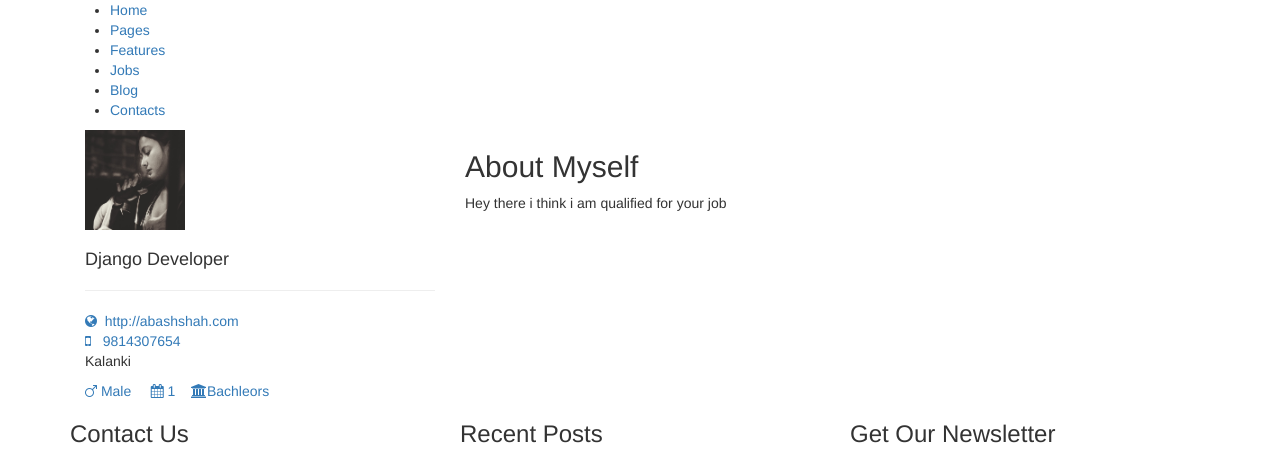
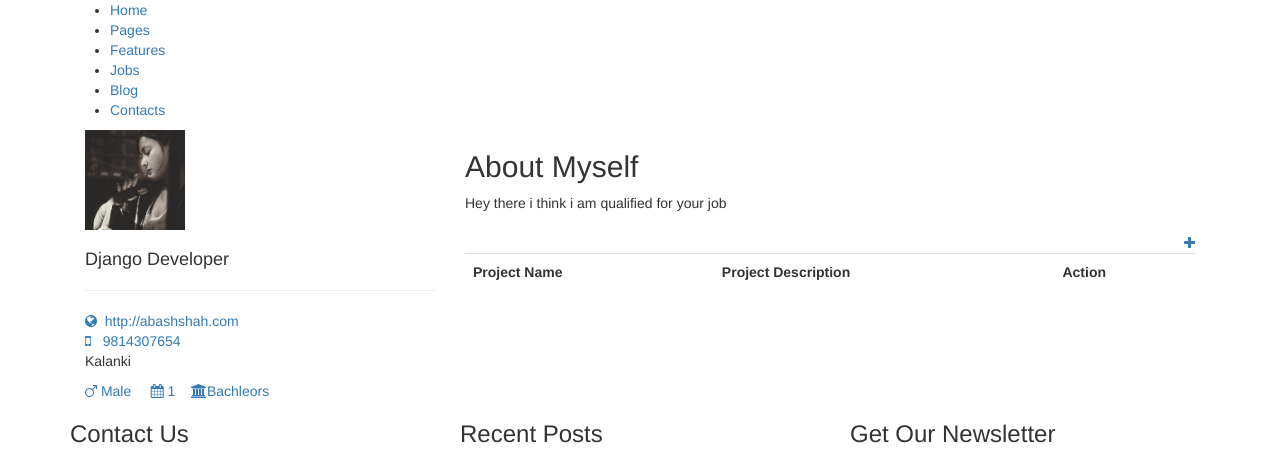
Before and after one commit to a4abash/jobportal, a Django app: page /dashboard/ in a window 1280 px wide. Shown: the part 649-1105 px from the top of the page. Run offline with Django 3.2, Linux system fonts and the light colour scheme; a user stored in the database is signed in; data comes from the database, SQL or seed files in the repository; both versions use the stored data as it was after the commit; lists and menus that the app fills with data are empty; some libraries are stand-ins or nearby versions.

Commit message:
modification on user dashboard

```diff
--- a/easyjob/views.py
+++ b/easyjob/views.py
@@ -7,6 +7,8 @@ from jobseeker.models import JobSeeker
 from company.models import Company
 from .forms import SignUpForm
 from django.contrib.auth.models import User
+from jobseeker.models import JobSeeker,Project
+from jobseeker.forms import JobSeekerProjectForm
 def index(request):
     return render(request,'index.html')
 
@@ -49,13 +51,27 @@ def signin(request):
 
 @login_required(login_url='signin')
 def dashboard(request):
-    a = User.objects.get(id=request.user.id)
-    b = JobSeeker.objects.get(user_id=request.user.id)
-    context = {
-        'user' : a,
-        'jobseeker' : b
-    }
-    return render(request, 'dashboard.html',context)
+    if request.method=='GET':
+        a = User.objects.get(id=request.user.id)
+        b = JobSeeker.objects.get(user_id=request.user.id)
+        project = Project.objects.filter(jobseeker_id=b.id)[::-1]
+        context = {
+            'user' : a,
+            'jobseeker' : b,
+            'jobseeker_project_form':JobSeekerProjectForm(),
+            'project':project,
+        }
+        return render(request, 'dashboard.html',context)
+    else:
+        form = JobSeekerProjectForm(request.POST)
+        if form.is_valid():
+            data = form.save(commit=False)
+            a = JobSeeker.objects.get(user_id=request.user.id)
+            data.jobseeker_id = a.id
+            data.save()
+            return redirect('dashboard')
+        else:
+            return redirect('dashboard')
 
 def signout(request):
     logout(request)
--- a/jobseeker/forms.py
+++ b/jobseeker/forms.py
@@ -1,5 +1,5 @@
 from django import forms
-from .models import JobSeeker
+from .models import JobSeeker,Project
 
 class JobSeekerForm(forms.ModelForm):
     address = forms.CharField(widget=forms.TextInput(attrs={'class':'form-control'}))
@@ -14,3 +14,12 @@ class JobSeekerForm(forms.ModelForm):
     class Meta:
         model = JobSeeker
         exclude = ['user']
+
+class JobSeekerProjectForm(forms.ModelForm):
+    title = forms.CharField(widget=forms.TextInput(attrs={'class':'form-control'}))
+    description = forms.CharField(widget=forms.Textarea(attrs={'class':'form-control'}))
+    link = forms.URLField(widget=forms.URLInput(attrs={'class':'form-control'}))
+
+    class Meta:
+        model = Project
+        exclude = ('jobseeker',)
--- a/templates/dashboard.html
+++ b/templates/dashboard.html
@@ -36,17 +36,47 @@
             <h2>About Myself</h2>
             {{jobseeker.description}}
         </div>
+        <br/>
+        <div class="box">
+            <a href="#" style="float:right;" data-toggle="modal" data-target="#create_project"><i class="fa fa-plus"></i> </a>
+            <table class="table">
+                <th>Project Name</th>
+                <th>Project Description</th>
+                <th>Action</th>
+                {% for p in project %}
+                    <tr>
+                        <td>{{p.title}}</td>
+                        <td>{{p.description}}</td>
+                        <td>edit | delete</td>
+                    </tr>
+                {% endfor %}
+            </table>
+
+        </div>
 
     </div>
 
-
-
-
+</div>
+<!-- Modal -->
+<div class="modal fade" id="create_project" tabindex="-1" role="dialog" aria-labelledby="myModalLabel">
+  <div class="modal-dialog" role="document">
+    <div class="modal-content"><form method="post" action="{% url 'dashboard' %}">
+      <div class="modal-header">
+        <button type="button" class="close" data-dismiss="modal" aria-label="Close"><span aria-hidden="true">&times;</span></button>
+        <h4 class="modal-title" id="myModalLabel">Add New Project</h4>
+      </div>
+      <div class="modal-body">
+          {% csrf_token %}
+         {{jobseeker_project_form}}
+      </div>
+      <div class="modal-footer">
+        <button type="button" class="btn btn-default" data-dismiss="modal">Close</button>
+        <button type="submit" class="btn btn-primary">Save</button>
+      </div>
+      </form>
+    </div>
+  </div>
 </div>
 
 
-
-
-
-
  {% endblock %}
```
Also changed, not shown: easyjob/forms.py (+9 -9 lines), db.sqlite3.
